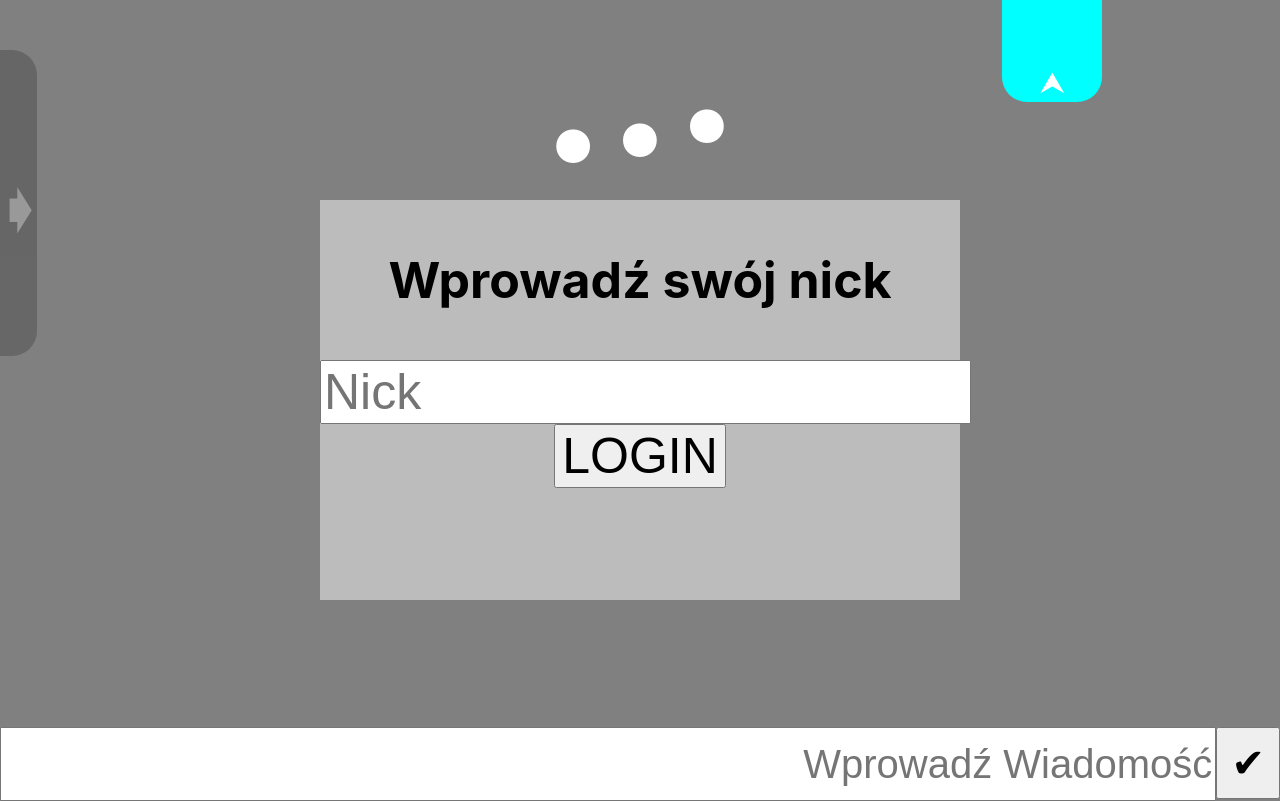
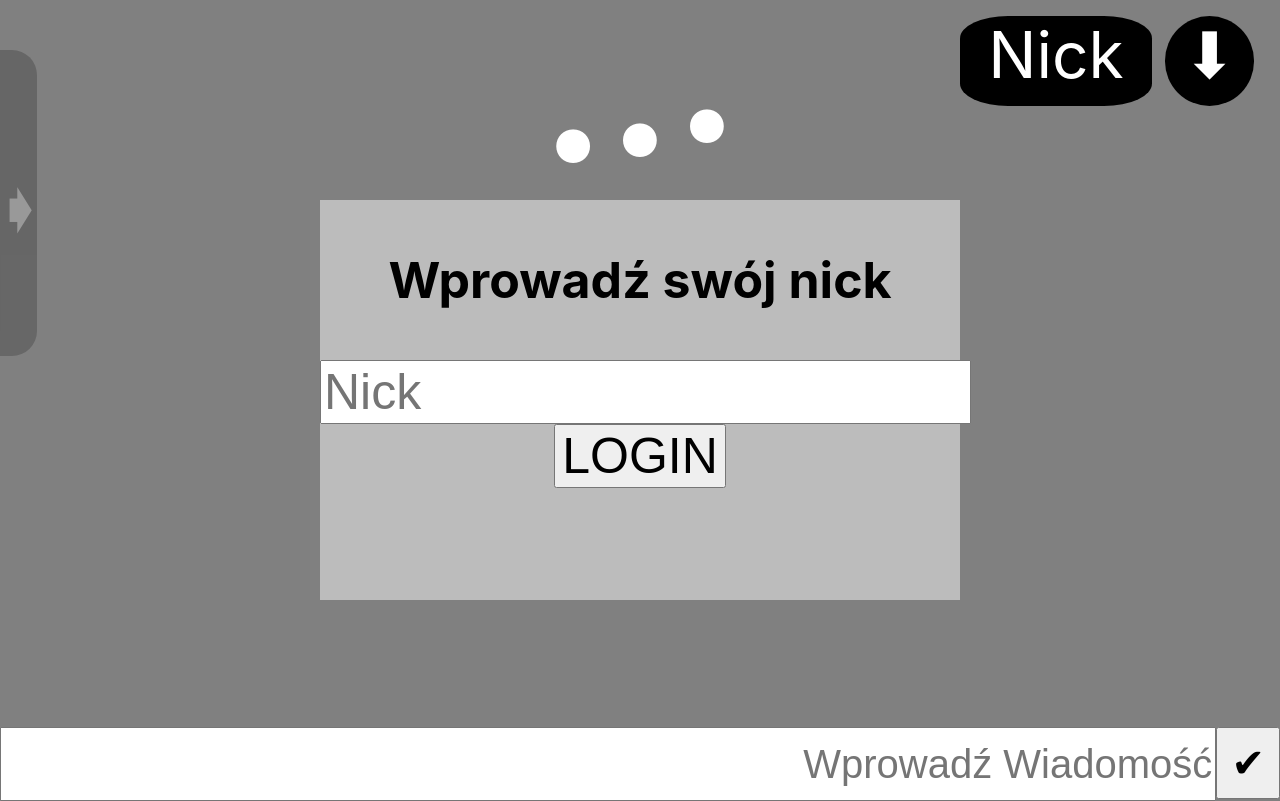
Before and after one commit to B1LL1E/chatClient, a React (Create React App) app: page /chat in a window 1280 px wide. Built offline with nearby package versions, Linux system fonts and the light colour scheme; no server answers.

Commit message:
usprawniono chat oraz dodano kostke

```diff
--- a/src/App.js
+++ b/src/App.js
@@ -5,6 +5,7 @@ import Home from './strony/home/Home';
 import Chat from './strony/chat/Chat';
 import { useState } from 'react';
 import { initializeApp } from "firebase/app";
+import Kostka from './strony/kostka/Kostka';
 
 function App() {
 
@@ -48,7 +49,7 @@ function App() {
             <tr>
               <td id='gloTd1'>
                 <div class='gloPrzycisk'><Link class='innerGloPrzycisk' to='/'>🏠</Link></div>
-                <div class='gloPrzycisk'><Link class='innerGloPrzycisk' to='user/create'>❔</Link></div>
+                <div class='gloPrzycisk'><Link class='innerGloPrzycisk' to='kostka'>❔</Link></div>
                 <div class='gloPrzycisk'><Link class='innerGloPrzycisk' to='chat'>💬</Link></div>
               </td>
 
@@ -60,7 +61,7 @@ function App() {
         <Routes>
           <Route index element={<Home />}/>
 
-          <Route path='user/create' element={<StworzUser />} />
+          <Route path='kostka' element={<Kostka />} />
 
           <Route path='chat' element={<Chat />}/>
 
--- a/src/strony/chat/Chat.css
+++ b/src/strony/chat/Chat.css
@@ -100,11 +100,32 @@ div#BARhide1{
 
 div#wysNick{
     position: absolute;
-    top:0;
-    left: 75%;
+    top: 10%;
+    left: 80%;
     transform: translate(-50%,0);
 }
 
 h1#wysNickh1{
     color: white;
 }
+
+
+div#wysnickChat{
+    color: white;
+    font-size: 5vw;
+    background-color: black;
+    border-radius: 25%;
+    width: 15vw;
+    height: 7vw;
+    position: absolute;
+    top: 2%;
+    right: 10%;
+    -webkit-user-select: none;
+    -moz-user-select: none;
+    -ms-user-select: none;
+    user-select: none;
+}
+
+div#wysnickChat:active{
+    background-color: rgb(43, 43, 43);
+}
--- a/src/strony/chat/Chat.js
+++ b/src/strony/chat/Chat.js
@@ -1,5 +1,5 @@
 import axios from 'axios';
-import React, { useState } from 'react';
+import React, { useEffect, useState } from 'react';
 import './Chat.css'
 import Wiadomosci from './Wiadomosci.js';
 
@@ -37,6 +37,7 @@ export default function Chat() {
         }
         else{
             document.getElementById('Nnick').style.display = 'block';
+            document.getElementById('Nnick').style.opacity = '100%';
             setPokUstNick('TAK');
         }
 
@@ -47,7 +48,6 @@ export default function Chat() {
         let liczWyk = 0;
         let mojInterval = setInterval(() => {
 
-            let czas = setTimeout(() => {console.log('')}, 2000);
             wyraz = wyraz + nick.substring(liczWyk, liczWyk +1);
             liczWyk++;
             setZlyNick(wyraz);
@@ -62,6 +62,7 @@ export default function Chat() {
         // document.getElementById('wysNickh1').style.;
 
     }
+
 
 
     //clickBARhide
@@ -86,7 +87,7 @@ export default function Chat() {
 
     return(
         <div id='Chat'>
-            <Wiadomosci nick={nick}/>
+            <Wiadomosci nick={nick} />
 
             <div id='buttonWyslij'>
                 <form id='buttonWyslij'>
@@ -106,16 +107,18 @@ export default function Chat() {
                 </div>
             </div>
 
-            <div id='BAR'>
+            {/* <div id='BAR'>
                 <div id='BARkafelek'></div>
 
                 <div id='BARhide' onClick={clickBARhide}><div id='BARhide1'>&#11167;</div></div>
-            </div>
+            </div> */}
 
             <div id='wysNick'>
                 <h1 id='wysNickh1'>{zlyNick}</h1>
             </div>
 
+            <div id='wysnickChat' onClick={(e) => PojawUstNick(e)}>Nick</div>
+
         </div>
     )
 }
--- a/src/strony/chat/Wiadomosci.css
+++ b/src/strony/chat/Wiadomosci.css
@@ -57,3 +57,24 @@ h1#komunikat{
             transform: translateY(-20px)
         }
 }
+
+
+div#nadol{
+    color: white;
+    font-size: 5vw;
+    background-color: black;
+    border-radius: 50%;
+    width: 7vw;
+    height: 7vw;
+    position: absolute;
+    top: 2%;
+    right: 2%;
+    -webkit-user-select: none;
+  -moz-user-select: none;
+  -ms-user-select: none;
+  user-select: none;
+}
+
+div#nadol:active{
+    background-color: rgb(43, 43, 43);
+}
--- a/src/strony/chat/Wiadomosci.js
+++ b/src/strony/chat/Wiadomosci.js
@@ -11,12 +11,12 @@ export default function Wiadomosci(props){
     //odbieranie
     useEffect(() => {
         axios.get('https://chatserver-u1qo.onrender.com/getMes').then((response) => {
-            if(response.data !== list){
-                console.log(list);
-            }
+            // if(response.data !== list){
+            //     // console.log(list);
+            // }
             setLista(response.data);
         })
-    });
+    },);
 
     //pobieranie i ustawianie nicku z pliku chat.js
     useEffect(() => {
@@ -25,14 +25,20 @@ export default function Wiadomosci(props){
 
 
     //przestawienie scrolla po pojawieniu nowej wiadomości
+    // const bottomRef = useRef(null);
+    // const [scrollPF, setScrollPF] = useState('TAK');
+    // useEffect(() => {
+    //     if(scrollPF === 'TAK'){
+    //         bottomRef.current.scrollIntoView();
+    //         setScrollPF('TAK');
+    //     }
+    // }, [list]);
+
     const bottomRef = useRef(null);
-    const [scrollPF, setScrollPF] = useState('TAK');
-    useEffect(() => {
-        if(scrollPF === 'TAK'){
-            bottomRef.current.scrollIntoView();
-            setScrollPF('TAK');
-        }
-    }, [list]);
+    const nadol = () => {
+        bottomRef.current.scrollIntoView();
+    }
+
 
     return(
 
@@ -74,6 +80,9 @@ export default function Wiadomosci(props){
                         )
                     })}
                 </table>
+
+                <div id='nadol' onClick={nadol}>⬇</div>
+
                 <p ref={bottomRef}></p>
         </div>
     )
--- /dev/null
+++ b/src/strony/home/Home.css
@@ -0,0 +1,15 @@
+@keyframes start {
+    0%{opacity: 0%;}
+    10%{opacity: 100%;}
+    90%{opacity: 100%;}
+    100%{opacity: 0%;}
+}
+
+h1#napis{
+    opacity: 0%;
+    position: absolute;
+    top: 15%;
+    left: 10%;
+    transition: 1s;
+    animation: start 5s;
+}
--- a/src/strony/home/Home.js
+++ b/src/strony/home/Home.js
@@ -1,8 +1,12 @@
+import './Home.css'
+
 export default function Home() {
     return(
         <div id='home'>
             <h1>Home</h1>
             {/* <img src='https://media.tenor.com/w9igeBYuXpsAAAAM/amog-us-among-us.gif' alt='imgHome'></img> */}
+
+            <h1 id='napis'> Wybierz opcje z menu po lewej stronie</h1>
         </div>
     )
 }
--- /dev/null
+++ b/src/strony/kostka/Kostka.css
@@ -0,0 +1,49 @@
+:root{
+    --wielScian: 50vh;
+}
+
+
+
+@keyframes animacja {
+    0%{ transform: rotateY(0deg) ;}
+    100%{ transform: rotateY(360deg);}
+}
+
+div#kosc1{
+    position: absolute;
+    top: 50%;
+    left: 50%;
+
+    transform-style: preserve-3d ;
+    transform: rotateX(-30deg) translate(-50%, -50%);
+}
+
+div#kosc{
+    position: absolute;
+    top: 50%;
+    left: 50%;
+    transform: translate(-50%,-50%);
+    transform-style: preserve-3d;
+    transform: rotateX(-30deg) rotateY(10deg);
+    animation: animacja 5s linear infinite;
+
+    font-size: 100px;
+}
+
+
+div#sciana{
+    background: linear-gradient(gray, #004ce5);
+    height: var(--wielScian);
+    width: var(--wielScian);
+    position: absolute;
+    transform-style: preserve-3d;
+    transform: translate(-50%,-50%) rotateY(calc(var(--x) * 90deg)) translateZ(calc(calc(var(--wielScian) /2 ) - 1px)) rotateZ(0deg);
+}
+
+div#podloga{
+    position: absolute;
+    height: var(--wielScian);
+    width: var(--wielScian);
+    background-color: gray;
+    transform: rotateX(90deg) translate(-50%,0) translateZ(var(--wielScian));
+}
--- /dev/null
+++ b/src/strony/kostka/Kostka.js
@@ -0,0 +1,19 @@
+import './Kostka.css';
+
+export default function Kostka() {
+    return(
+        <>
+            <h1>KOSTKA</h1>
+            <div id='kosc1'>
+                <div id='kosc'>
+                    <div id='sciana' style={{'--x': 1}}></div>
+                    <div id='sciana' style={{'--x': 2}}></div>
+                    <div id='sciana' style={{'--x': 3}}></div>
+                    <div id='sciana' style={{'--x': 4}}></div>
+                    <div id='podloga'></div>
+                </div>
+            </div>
+
+        </>
+    )
+}
```
